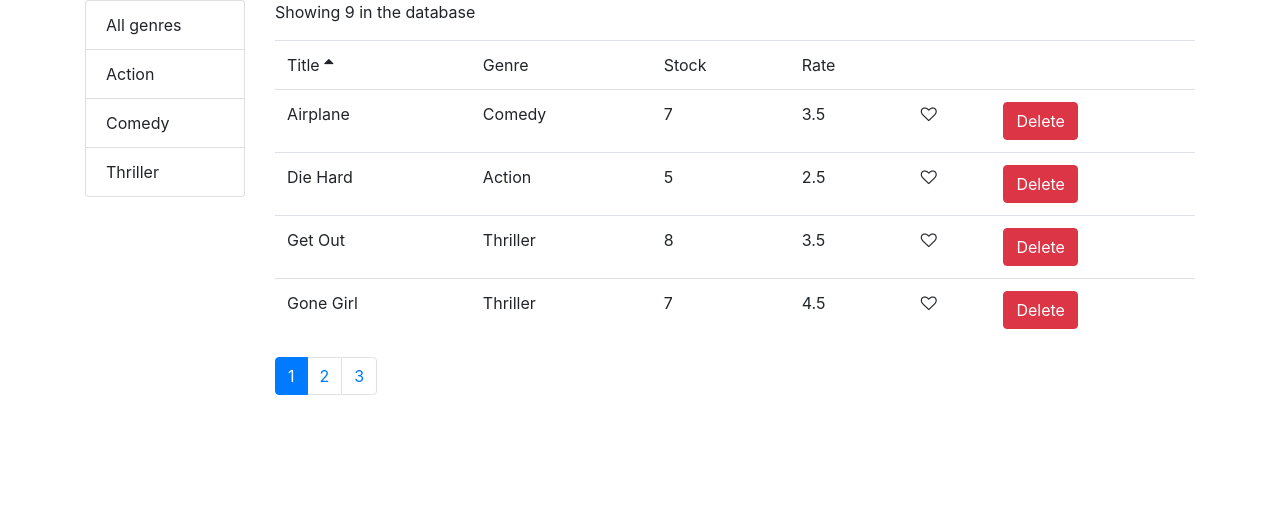
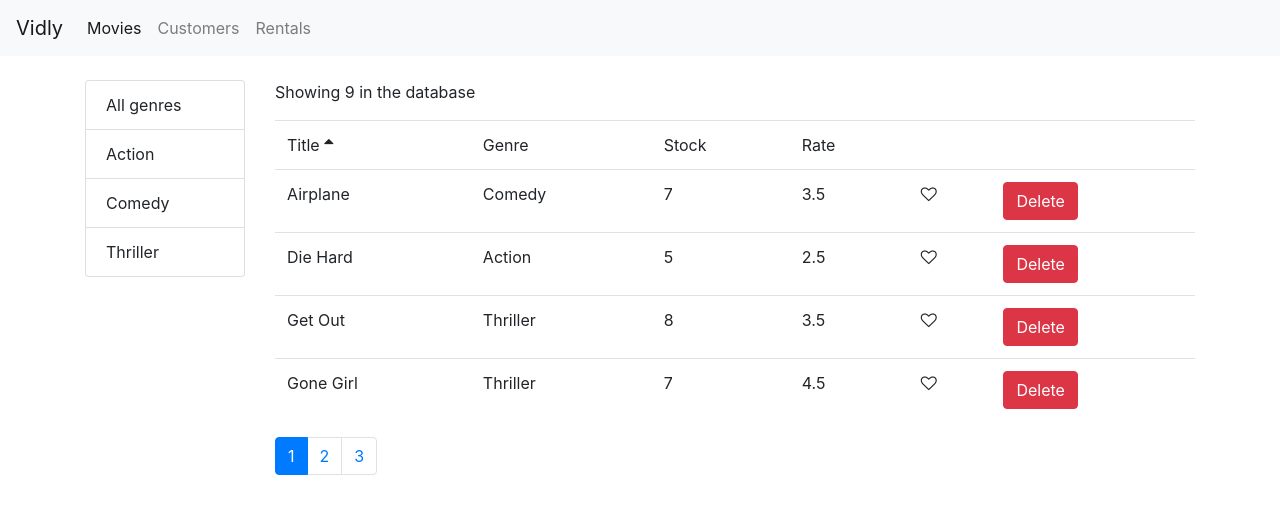
Before and after one commit to 6y6a/movieList, a React (Create React App) app: page /movies in a window 1280 px wide. Shown: the top 514 px of the page. Built offline with nearby package versions, Linux system fonts and the light colour scheme.

Commit message:
добавлен роутинг

```diff
--- a/src/App.js
+++ b/src/App.js
@@ -2,13 +2,33 @@ import React from 'react';
 import './App.css';
 import 'font-awesome/css/font-awesome.min.css'
 import Movies from "./components/Movies";
+import Navbar from "./components/Navbar";
+import { Switch, Route, Redirect } from 'react-router-dom';
+import PageMovies from "./pages/PageMovies";
+import PageCustomers from "./pages/PageCustomers";
+import PageRentals from "./pages/PageRentals";
+import PageNotFound from "./pages/PageNotFound";
+import PageMovie from "./pages/PageMovie";
 
 function App() {
-  return (
-    <main className='container'>
-      <Movies/>
-    </main>
-  );
+    return (
+        <main>
+            <Navbar/>
+
+            <div className="container mt-4">
+                <Switch>
+                    <Route path='/movies/:id' component={PageMovie}/>
+                    <Route path='/movies' component={PageMovies}/>
+                    <Route path='/customers' component={PageCustomers}/>
+                    <Route path='/rentals' component={PageRentals}/>
+                    <Route path='/not-found' component={PageNotFound}/>
+                    <Redirect exact from='/' to='/movies'/>
+                    <Redirect to='/not-found'/>
+                </Switch>
+            </div>
+
+        </main>
+    );
 }
 
 export default App;
--- a/src/index.js
+++ b/src/index.js
@@ -2,11 +2,12 @@ import React from 'react';
 import ReactDOM from 'react-dom';
 import './index.css';
 import App from './App';
+import { BrowserRouter } from 'react-router-dom';
 import * as serviceWorker from './serviceWorker';
 import 'bootstrap/dist/css/bootstrap.css';
 import 'font-awesome/css/font-awesome.css';
 
-ReactDOM.render(<App />, document.getElementById('root'));
+ReactDOM.render(<BrowserRouter><App /></BrowserRouter>, document.getElementById('root'));
 
 // If you want your app to work offline and load faster, you can change
 // unregister() to register() below. Note this comes with some pitfalls.
```
